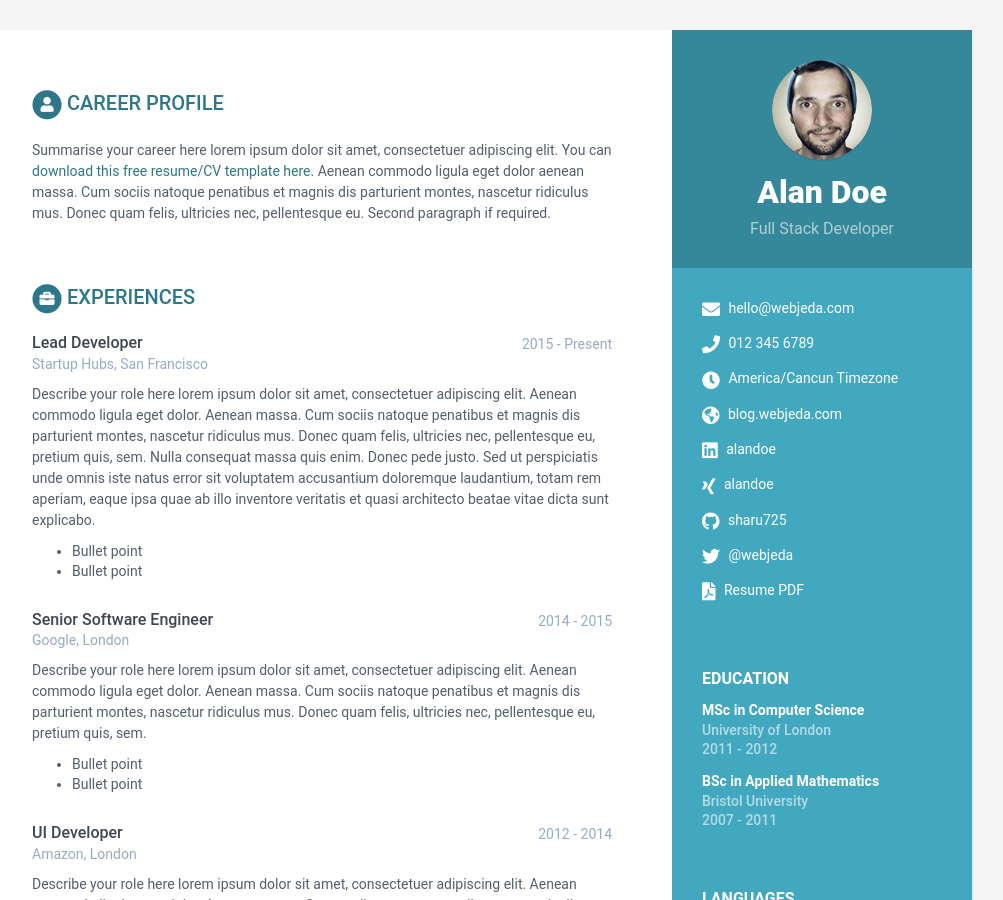
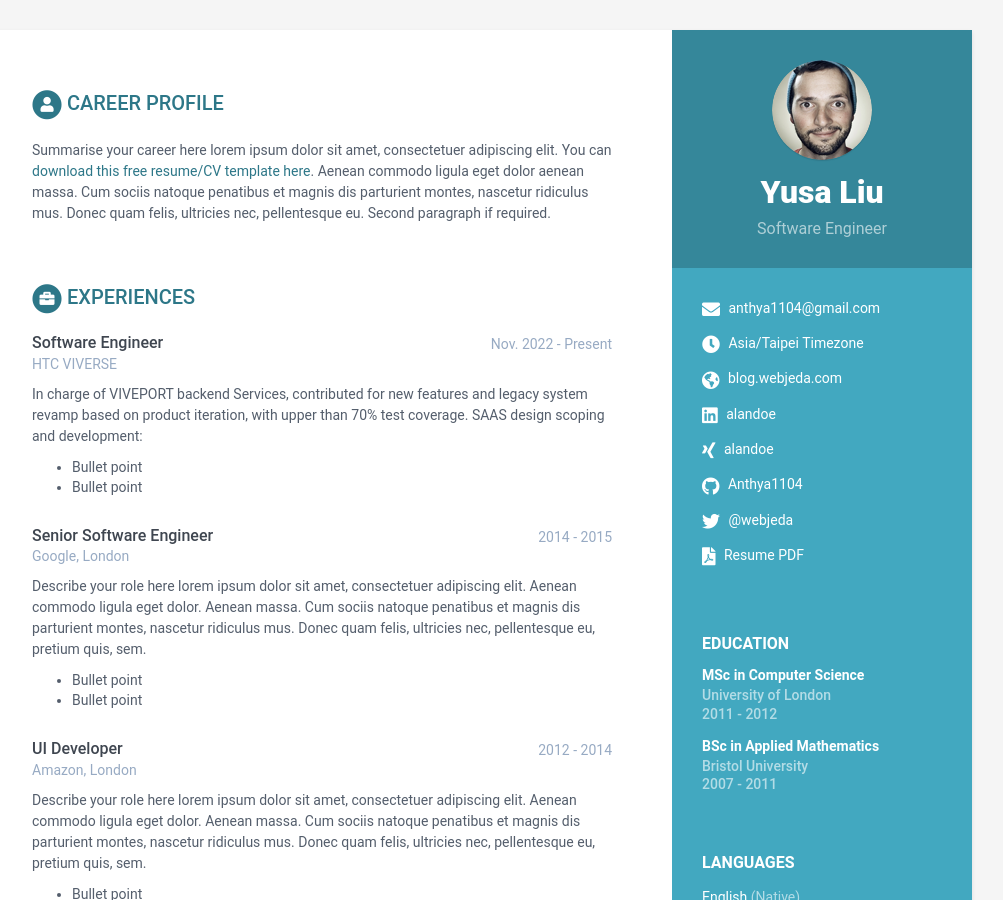
Before and after one commit to Anthya1104/anthya-online-cv, a Jekyll site: the page built from index.html, in a window 1280 px wide and 900 px high. Shown: the whole window, without its empty margins (168-1171 px from the left). Built offline with Jekyll 4.4.1, drawn with Linux system fonts in a browser that asks for light colours.

Commit message:
feat:modified personal info

```diff
--- a/_data/data.yml
+++ b/_data/data.yml
@@ -8,19 +8,18 @@ sidebar:
     education: True # set to False if you want education in main section instead of in sidebar
 
     # Profile information
-    name: Alan Doe
-    tagline: Full Stack Developer
+    name: Yusa Liu
+    tagline: Software Engineer
     avatar: profile.png  #place a 100x100 picture inside /assets/images/ folder and provide the name of the file below
 
     # Sidebar links
-    email: hello@webjeda.com
-    phone: 012 345 6789
-    timezone: America/Cancun Timezone
+    email: anthya1104@gmail.com
+    timezone: Asia/Taipei Timezone
     citizenship:
     website: blog.webjeda.com #do not add http://
     linkedin: alandoe
     xing: alandoe
-    github: sharu725
+    github: Anthya1104
     telegram: # add your nickname without '@' sign
     gitlab:
     bitbucket:
@@ -92,19 +91,14 @@ education:
 experiences:
     title: Experiences
     info:
-      - role: Lead Developer
-        time: 2015 - Present
-        company: Startup Hubs, San Francisco
+      - role: Software Engineer
+        time: Nov. 2022 - Present
+        company: HTC VIVERSE
         details: |
-          Describe your role here lorem ipsum dolor sit amet, consectetuer
-          adipiscing elit. Aenean commodo ligula eget dolor. Aenean massa.
-          Cum sociis natoque penatibus et magnis dis parturient montes,
-          nascetur ridiculus mus. Donec quam felis, ultricies nec,
-          pellentesque eu, pretium quis, sem. Nulla consequat massa quis
-          enim. Donec pede justo. Sed ut perspiciatis unde omnis iste natus
-          error sit voluptatem accusantium doloremque laudantium, totam rem
-          aperiam, eaque ipsa quae ab illo inventore veritatis et quasi
-          architecto beatae vitae dicta sunt explicabo.
+          In charge of VIVEPORT backend Services, contributed for new
+          features and legacy system revamp based on product iteration,
+          with upper than 70% test coverage.
+          SAAS design scoping and development:
             - Bullet point
             - Bullet point
       - role: Senior Software Engineer
```
